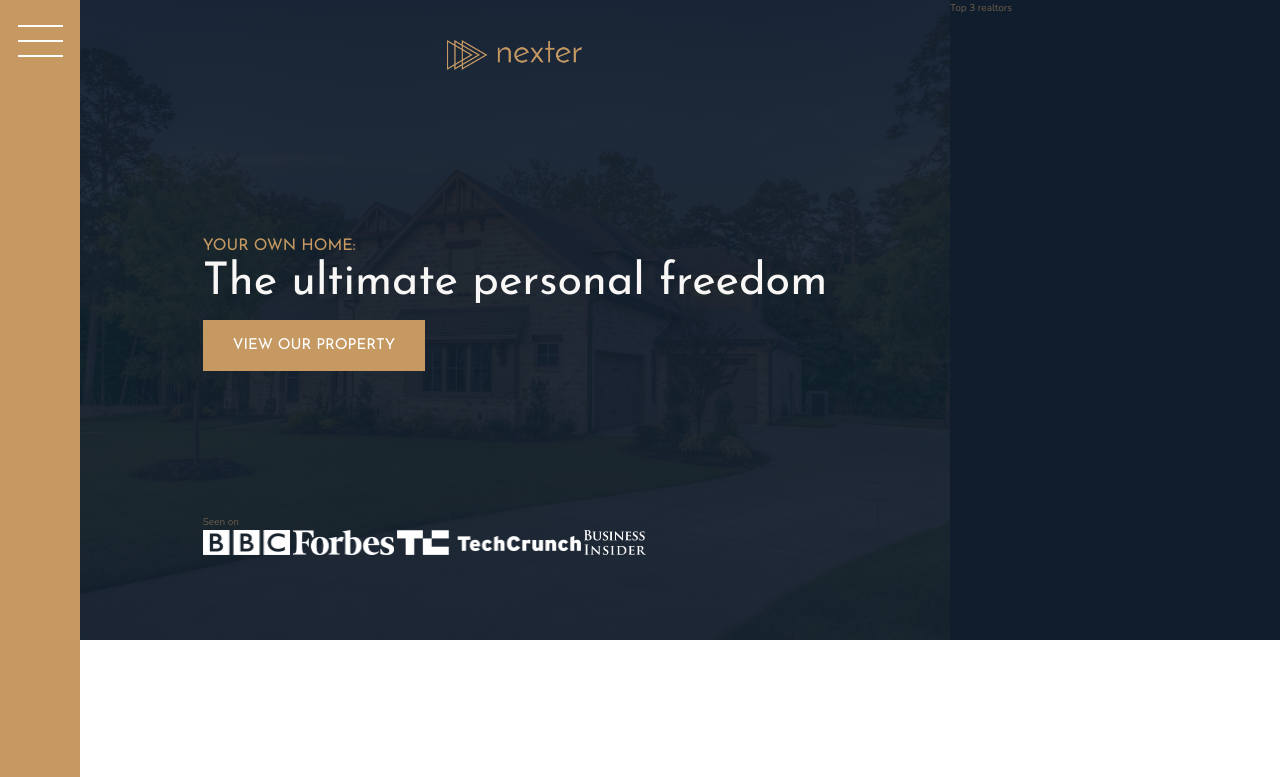
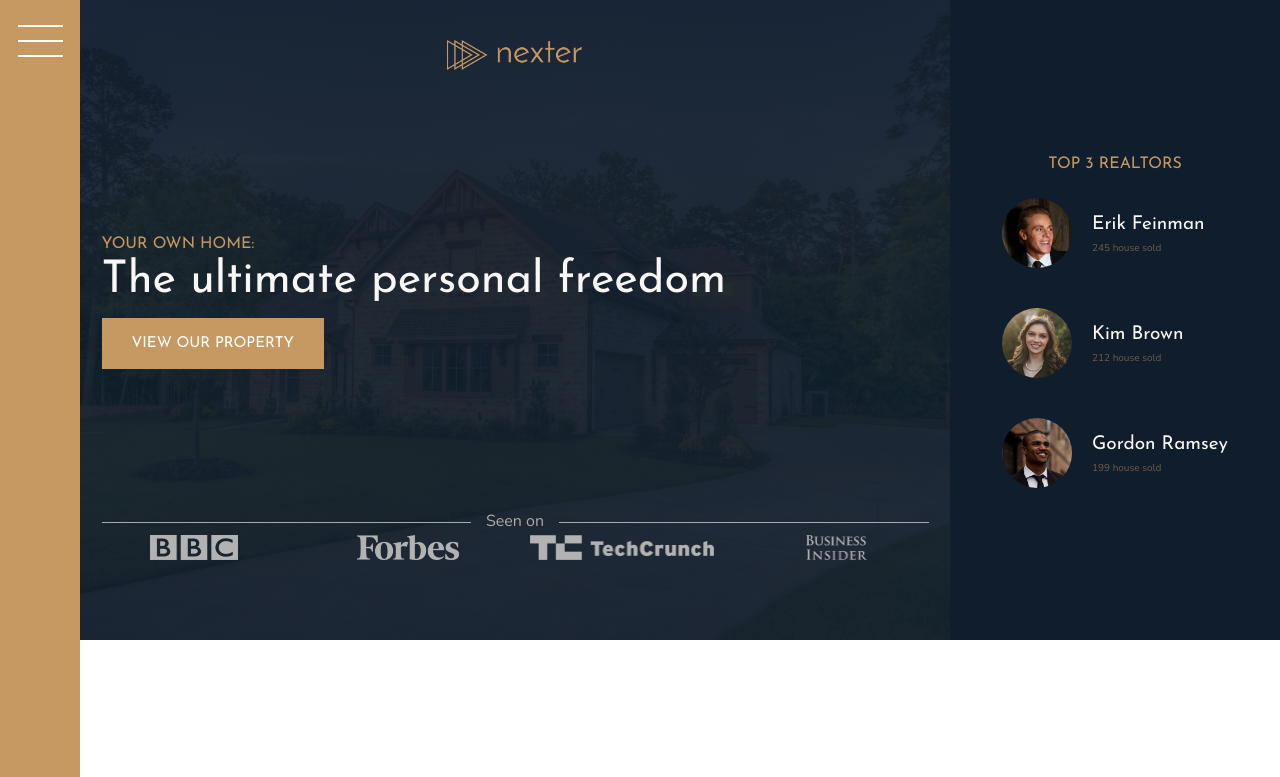
Before and after one commit to thaisont/nexter, a website: page index.html in a window 1280 px wide. Shown: the top 777 px of the page. Drawn offline with nearby package versions, Linux system fonts and the light colour scheme.

Commit message:
realtors heading

```diff
--- a/index.html
+++ b/index.html
@@ -31,7 +31,26 @@
         </header>
 
         <div class="realtors">
-            Top 3 realtors
+            <h3 class="heading-3">Top 3 realtors</h3>
+            <div class="realtors__list">
+                <img src="img/realtor-1.jpeg" alt="Realtor 1" class="realtors__img">
+                <div class="realtors__deta">
+                    <h4 class="heading-4 heading-4--light">Erik Feinman</h4>
+                    <p class="realtor__sold">245 house sold</p>
+                </div>
+
+                <img src="img/realtor-2.jpeg" alt="Realtor 2" class="realtors__img">
+                <div class="realtors__deta">
+                    <h4 class="heading-4 heading-4--light">Kim Brown</h4>
+                    <p class="realtor__sold">212 house sold</p>
+                </div>
+
+                <img src="img/realtor-3.jpeg" alt="Realtor 3" class="realtors__img">
+                <div class="realtors__details">
+                    <h4 class="heading-4 heading-4--light">Gordon Ramsey</h4>
+                    <p class="realtor__sold">199 house sold</p>
+                </div>
+            </div>
         </div>
 
         <section class="features">
--- a/sass/_header.scss
+++ b/sass/_header.scss
@@ -26,14 +26,34 @@
         justify-self: start;
     }
 
-    &__seeon-text {
+    &__seenon-text {
+        display: grid;
+        font-size: 1.6rem;
+        color: $color-grey-light-2;
+        grid-template-columns: 1fr max-content 1fr;
+        grid-column-gap: 1.5rem;
+        align-items: center;
+
+
+        &::before,
+        &::after {
+            content: "";
+            height: 1px;
+            display: block;
+            background-color: currentColor;
+        }
 
     }
 
     &__seenon-logos {
+        display: grid;
+        grid-template-columns: repeat(4,1fr);
+        grid-column-gap: 3rem;
+        justify-items: center;
 
         img {
             height: 2.5rem;
+            filter: brightness(70%);
 
 
         }
--- a/sass/_realtors.scss
+++ b/sass/_realtors.scss
@@ -1,4 +1,38 @@
 .realtors {
     background-color: $color-secondary;
     grid-column: col-start 7 / full-end;
+    padding: 3rem;
+    display: grid;
+    align-content: center;
+    justify-content: center;
+    grid-row-gap: 2rem;
+    justify-items: center;
+
+
+    &__list {
+        display: grid;
+        grid-template-columns: min-content max-content;
+        grid-column-gap: 20px;
+        grid-row-gap: 5vh;
+        align-items: center;
+    }
+
+    &__img {
+        width: 7rem;
+        border-radius: 50%;
+        display: block;
+
+    }
+
+    &__details {
+    }
+
+    &__sold {
+        text-transform: uppercase;
+        color: $color-grey-light-2;
+        margin-top: -3px;
+
+    }
+
+
 }
```
Also changed, not shown: css/style.css.
